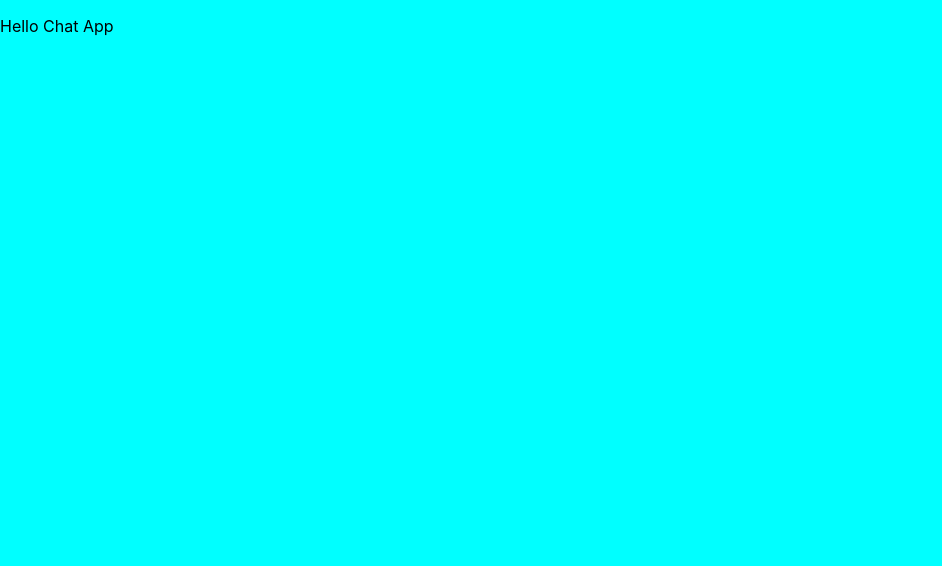
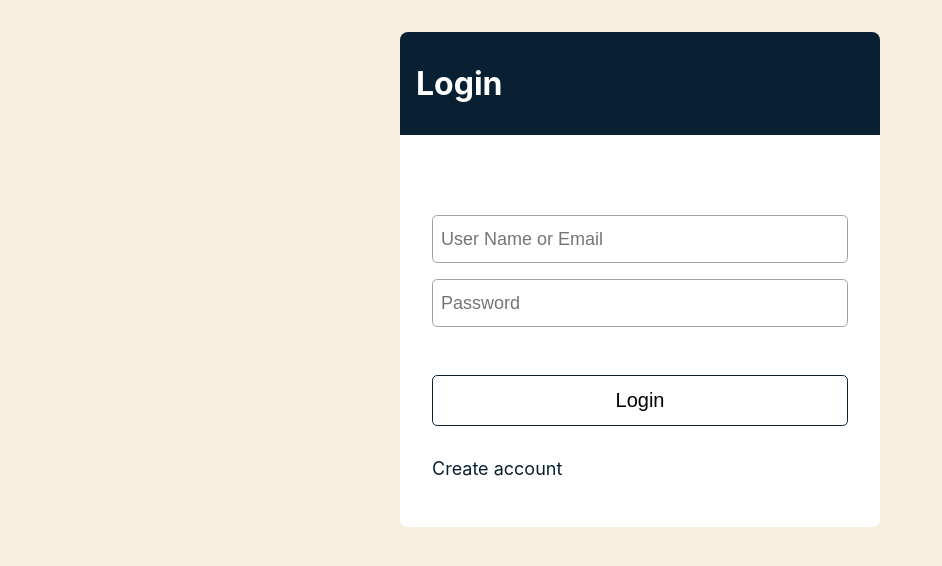
Before and after one commit to prinako/chat-app, a React (Create React App) app: page / in a window 1280 px wide. Shown: the top 566 px of the page, without its empty margins (0-942 px from the left). Built offline with nearby package versions, Linux system fonts and the light colour scheme.

Commit message:
working on the login

```diff
--- a/public/style.css
+++ b/public/style.css
@@ -1,6 +1,22 @@
+* {
+  box-sizing: border-box;
+  padding: 0;
+  margin: 0;
+}
+
+a {
+  display: inline-block;
+  text-decoration: none;
+  color: #082032;
+  font-size: 18px;
+}
+
+a:hover {
+  text-decoration: underline;
+}
+
 body {
-  background-color: aqua;
-  margin: 0;
+  background-color: #F8F0DF;
   font-family: -apple-system, BlinkMacSystemFont, "Segoe UI", "Roboto", "Oxygen",
     "Ubuntu", "Cantarell", "Fira Sans", "Droid Sans", "Helvetica Neue",
     sans-serif;
@@ -8,7 +24,65 @@ body {
   -moz-osx-font-smoothing: grayscale;
 }
 
-code {
-  font-family: source-code-pro, Menlo, Monaco, Consolas, "Courier New",
-    monospace;
+.mt-2 {
+  margin-top: 2rem;
 }
+
+.mb-2 {
+  margin-bottom: 2rem;
+}
+
+.container {
+  display: flex;
+  justify-self: center;
+  align-items: center;
+}
+
+.form-container {
+  border-radius: 0.5rem;
+  margin: 2rem auto;
+  width: 30rem;
+  overflow: hidden;
+}
+
+.form-title {
+  background-color: #082032;
+  color: #fff;
+  padding: 2rem 1rem;
+}
+
+.form-wrapper {
+  background-color: #fff;
+  padding: 5rem 2rem 3rem 2rem;
+}
+
+.form-control {
+  border: solid rgb(161, 159, 159) 1px;
+  border-radius: 0.325rem;
+  width: 100%;
+  height: 3rem;
+  margin-bottom: 1rem;
+  padding: 0 0.5rem;
+  font-size: 18px;
+  outline: 0;
+}
+
+.form-control:focus {
+  border: solid #082032 1px;
+
+}
+
+.form-btn {
+  background-color: #fff;
+  border: solid #082032 1px;
+  border-radius: 0.325rem;
+  width: 100%;
+  padding: 0.8rem;
+  text-align: center;
+  font-size: 20px;
+}
+
+.form-btn:hover {
+  background-color: #082032;
+  color: #fff;
+}
--- a/src/components/App.jsx
+++ b/src/components/App.jsx
@@ -1,13 +1,9 @@
 import React from "react";
-
+import Login from "./Login";
 
 function App() {
   return (
-    <div className="">
-      <header className="App-header">
-        <p>Hello Chat App</p>
-      </header>
-    </div>
+    <Login />
   );
 }
 
--- /dev/null
+++ b/src/components/Button.jsx
@@ -0,0 +1,8 @@
+import React from "react";
+
+
+function Button(props){
+    return <button className={props.className}>{props.text}</button>
+}
+
+export default Button;
--- /dev/null
+++ b/src/components/Input.jsx
@@ -0,0 +1,13 @@
+import React from "react";
+
+function Input(props) {
+  return (
+    <input
+      className={props.className}
+      type={props.type}
+      placeholder={props.placeholder}
+    />
+  );
+}
+
+export default Input;
--- /dev/null
+++ b/src/components/Login.jsx
@@ -0,0 +1,31 @@
+import React from "react";
+import Button from "./Button";
+import Input from "./Input";
+
+function Login() {
+  return (
+    <div className="container">
+      <div className="form-container">
+        <div className="form-title">
+          <h1>Login</h1>
+        </div>
+        <div className="form-wrapper">
+          <Input
+            className="form-control"
+            type="email"
+            placeholder="User Name or Email"
+          />
+          <Input
+            className="form-control"
+            type="password"
+            placeholder="Password"
+          />
+          <Button className="form-btn mt-2" text="Login" />
+          <a className="mt-2">Create account</a>
+        </div>
+      </div>
+    </div>
+  );
+}
+
+export default Login;
```
